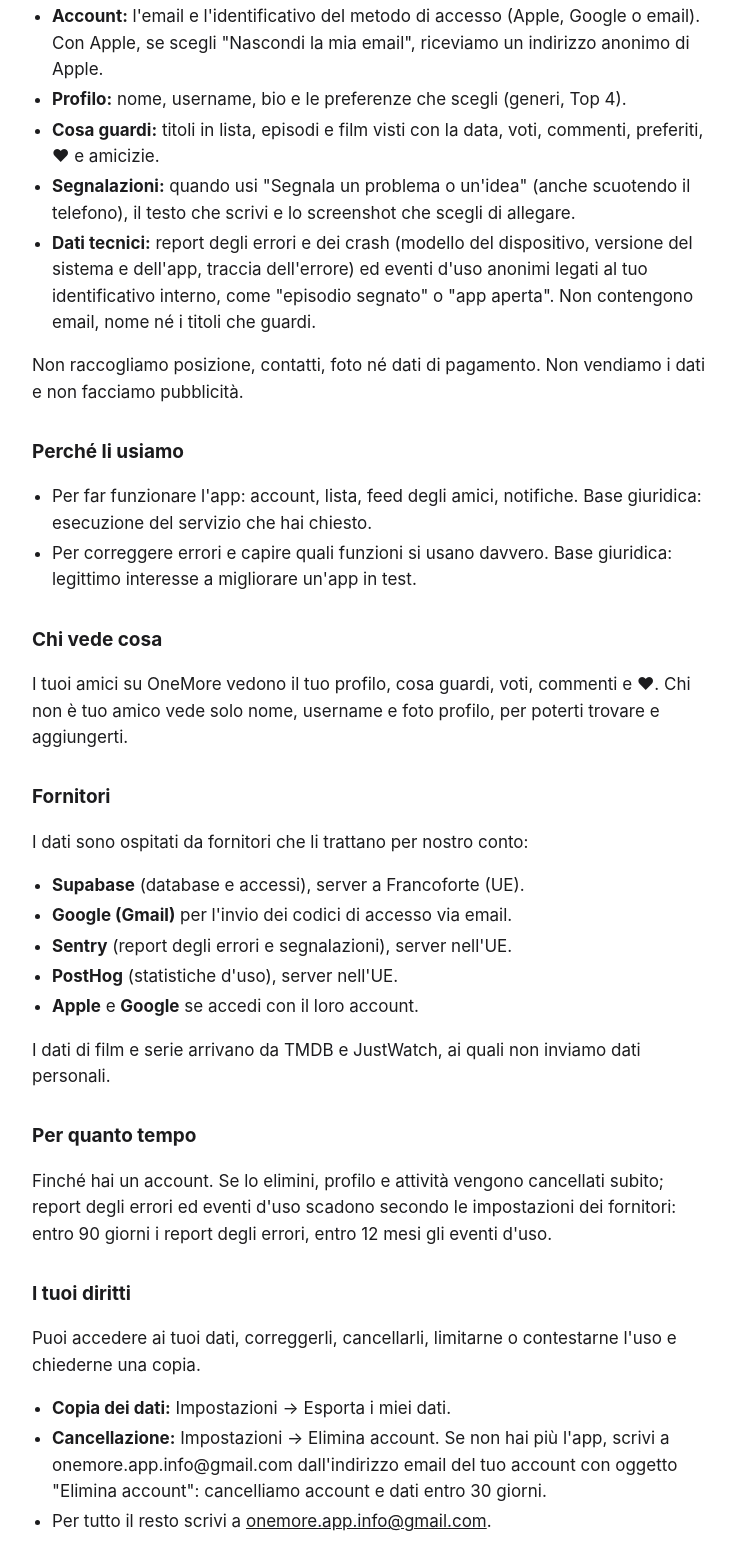
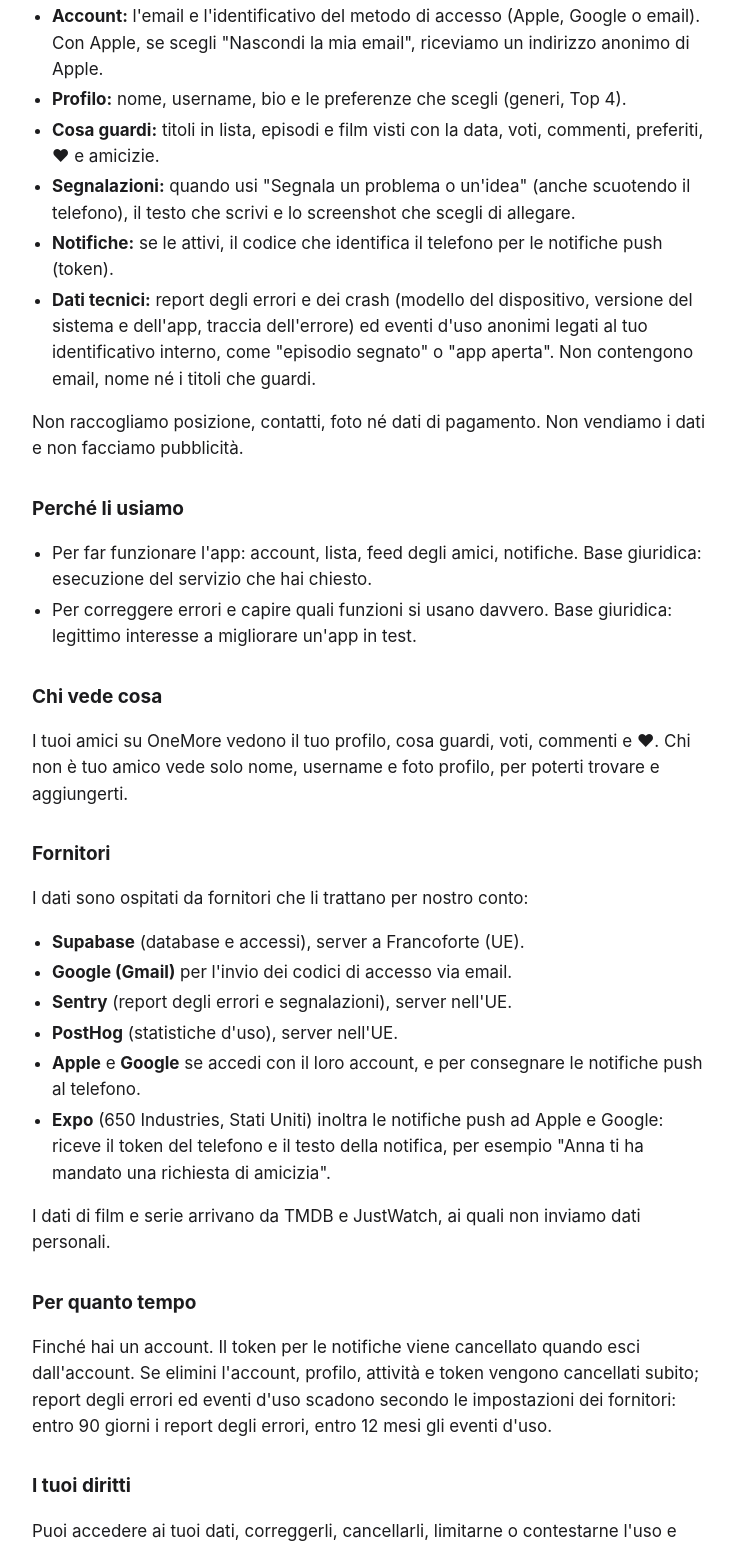
Before and after one commit to davelaffi/onemore-legal, a plain HTML site: page privacy/index.html in a window 1280 px wide. Shown: the part 387-1928 px from the top of the page, without its empty margins (268-1003 px from the left). Drawn offline with Linux system fonts and the light colour scheme.

Commit message:
Privacy policy: token delle notifiche push ed Expo tra i fornitori
Co-Authored-By: Claude Opus 5.5 <noreply@anthropic.com>

```diff
--- a/privacy/index.html
+++ b/privacy/index.html
@@ -21,7 +21,7 @@
 <body>
 <main>
 <h1>Informativa sulla privacy di OneMore</h1>
-<p class="updated">Ultimo aggiornamento: 24 novembre 2026</p>
+<p class="updated">Ultimo aggiornamento: 26 novembre 2026</p>
 
 <p>OneMore è un'app per tenere traccia di film e serie TV e condividerli con gli amici. È in fase di test con un gruppo ristretto di persone.</p>
 
@@ -34,6 +34,7 @@
   <li><strong>Profilo:</strong> nome, username, bio e le preferenze che scegli (generi, Top 4).</li>
   <li><strong>Cosa guardi:</strong> titoli in lista, episodi e film visti con la data, voti, commenti, preferiti, ♥ e amicizie.</li>
   <li><strong>Segnalazioni:</strong> quando usi "Segnala un problema o un'idea" (anche scuotendo il telefono), il testo che scrivi e lo screenshot che scegli di allegare.</li>
+  <li><strong>Notifiche:</strong> se le attivi, il codice che identifica il telefono per le notifiche push (token).</li>
   <li><strong>Dati tecnici:</strong> report degli errori e dei crash (modello del dispositivo, versione del sistema e dell'app, traccia dell'errore) ed eventi d'uso anonimi legati al tuo identificativo interno, come "episodio segnato" o "app aperta". Non contengono email, nome né i titoli che guardi.</li>
 </ul>
 <p>Non raccogliamo posizione, contatti, foto né dati di pagamento. Non vendiamo i dati e non facciamo pubblicità.</p>
@@ -54,12 +55,13 @@
   <li><strong>Google (Gmail)</strong> per l'invio dei codici di accesso via email.</li>
   <li><strong>Sentry</strong> (report degli errori e segnalazioni), server nell'UE.</li>
   <li><strong>PostHog</strong> (statistiche d'uso), server nell'UE.</li>
-  <li><strong>Apple</strong> e <strong>Google</strong> se accedi con il loro account.</li>
+  <li><strong>Apple</strong> e <strong>Google</strong> se accedi con il loro account, e per consegnare le notifiche push al telefono.</li>
+  <li><strong>Expo</strong> (650 Industries, Stati Uniti) inoltra le notifiche push ad Apple e Google: riceve il token del telefono e il testo della notifica, per esempio "Anna ti ha mandato una richiesta di amicizia".</li>
 </ul>
 <p>I dati di film e serie arrivano da TMDB e JustWatch, ai quali non inviamo dati personali.</p>
 
 <h2>Per quanto tempo</h2>
-<p>Finché hai un account. Se lo elimini, profilo e attività vengono cancellati subito; report degli errori ed eventi d'uso scadono secondo le impostazioni dei fornitori: entro 90 giorni i report degli errori, entro 12 mesi gli eventi d'uso.</p>
+<p>Finché hai un account. Il token per le notifiche viene cancellato quando esci dall'account. Se elimini l'account, profilo, attività e token vengono cancellati subito; report degli errori ed eventi d'uso scadono secondo le impostazioni dei fornitori: entro 90 giorni i report degli errori, entro 12 mesi gli eventi d'uso.</p>
 
 <h2>I tuoi diritti</h2>
 <p>Puoi accedere ai tuoi dati, correggerli, cancellarli, limitarne o contestarne l'uso e chiederne una copia.</p>
```
